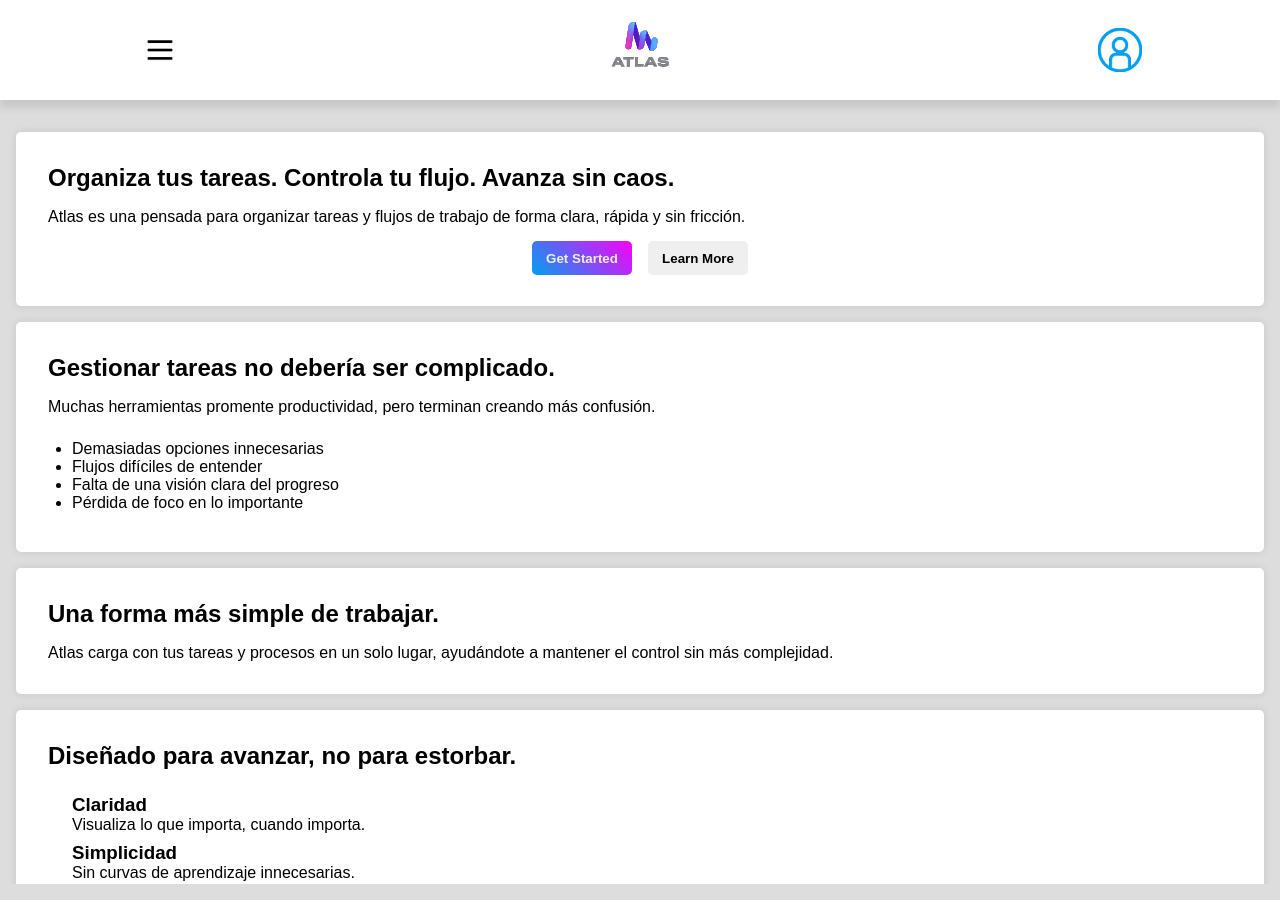
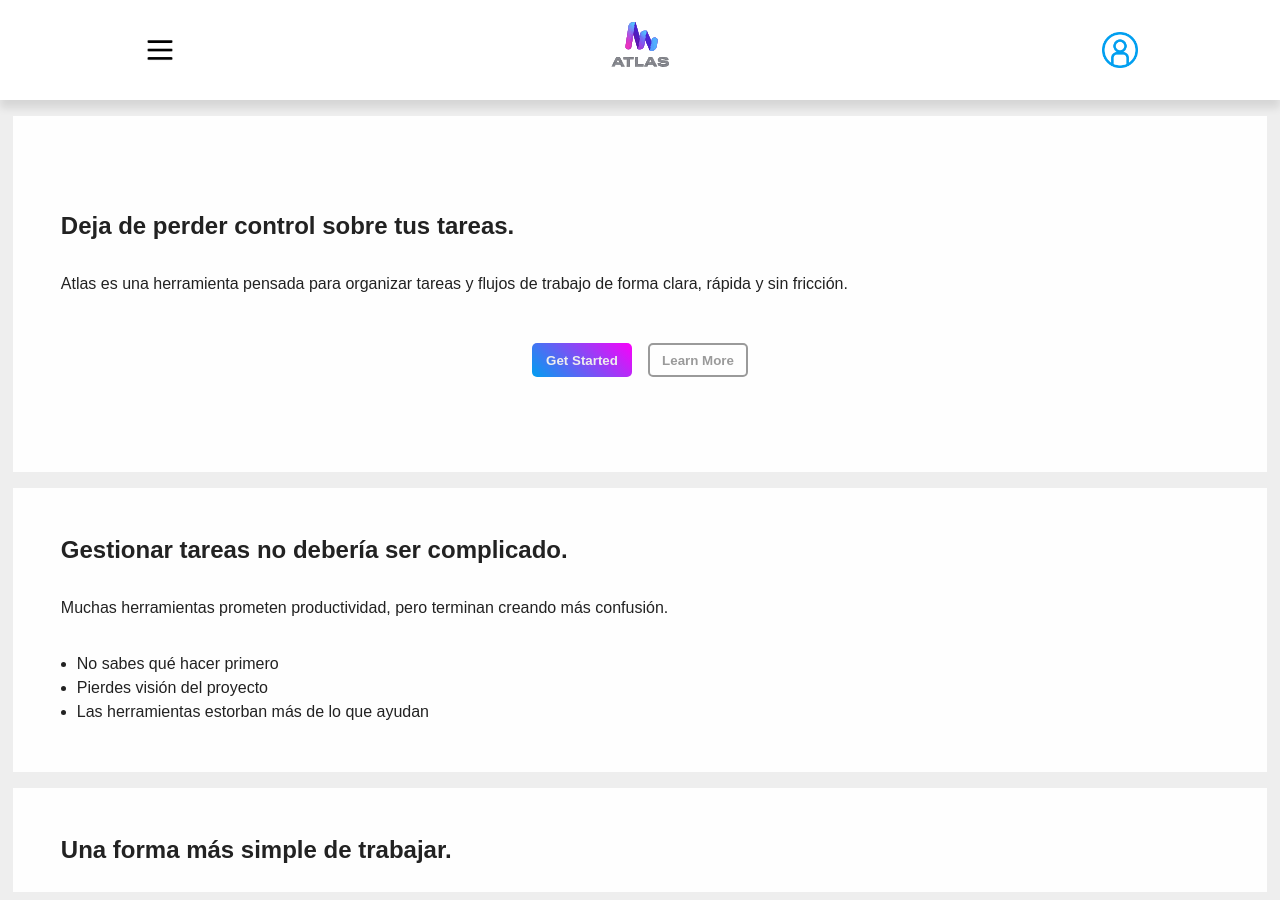
Before and after one commit to cristhianblaffita-web/TaskFlow-React-FastAPI, a React app in the folder frontend/: page / in a window 1280 px wide. Built offline with nearby package versions, Linux system fonts and the light colour scheme; the HTML template or start-up script is replaced by a standard one.

Commit message:
Refact: Change the Home Page style, the whole copy content and visual weight, and make it more user-friendly.

```diff
--- a/frontend/src/App.css
+++ b/frontend/src/App.css
@@ -2,8 +2,12 @@
   /* Colors */
   --primary-color: #009ff0;
   --secondary-color: #fa00fa;
+  --light-color: #9a9a9a;
   --primary-gradient: linear-gradient(45deg, var(--primary-color),
   var(--secondary-color));
+  --section-color: #ffffffef;
+
+  --primary-font-color: #222;
 
   /* Shading */
   --card-shadow: 0 0 8px rgba(0,0,0,.1);
--- a/frontend/src/pages/Home.jsx
+++ b/frontend/src/pages/Home.jsx
@@ -12,10 +12,10 @@ const Home = () => {
     <main className="home">
       <section className={"hero home-section " + effect}>
         <h1>
-          Organiza tus tareas. Controla tu flujo. Avanza sin caos.
+          Deja de perder control sobre tus tareas.
         </h1>
         <p>
-          Atlas es una pensada para organizar tareas y flujos de trabajo de
+          Atlas es una herramienta pensada para organizar tareas y flujos de trabajo de
           forma clara, rápida y sin fricción.
         </p>
         <div className="hero-actions" >
@@ -26,14 +26,13 @@ const Home = () => {
 
       <section className={"problem home-section " + effect}>
         <h2>Gestionar tareas no debería ser complicado.</h2>
-        <p>Muchas herramientas promente productividad, pero terminan creando más
+        <p>Muchas herramientas prometen productividad, pero terminan creando más
         confusión.</p>
 
         <ul>
-          <li>Demasiadas opciones innecesarias</li>
-          <li>Flujos difíciles de entender</li>
-          <li>Falta de una visión clara del progreso</li>
-          <li>Pérdida de foco en lo importante</li>
+          <li>No sabes qué hacer primero</li>
+          <li>Pierdes visión del proyecto</li>
+          <li>Las herramientas estorban más de lo que ayudan</li>
         </ul>
       </section>
 
@@ -44,7 +43,7 @@ const Home = () => {
       </section>
 
       <section className={"benefits home-section " + effect}>
-        <h2>Diseñado para avanzar, no para estorbar.</h2>
+        <h2>Un sistema pensado para el orden.</h2>
         <div className="benefit-cards">
           <div className="card">
             <h3>Claridad</h3>
@@ -66,9 +65,9 @@ const Home = () => {
       <section className={"how-it-works home-section " + effect}>
         <h2>Empieza en minutos</h2>
         <ol>
-          <li>Crea tu cuenta</li>
-          <li>Organiza tus ideas</li>
-          <li>Ejecuta tu propi flujo</li>
+          <li><strong>Crea</strong> tu cuenta</li>
+          <li><strong>Organiza</strong> tus ideas</li>
+          <li><strong>Ejecuta</strong> tu propio flujo</li>
         </ol>
       </section>
 
--- a/frontend/src/styles/Home.css
+++ b/frontend/src/styles/Home.css
@@ -1,6 +1,3 @@
-body {
-  background-color: #ddd;
-}
 
 main {
   width: 100vw;
@@ -10,30 +7,39 @@ main {
   flex-flow: column nowrap;
   place-content: start;
   place-items: center;
-  padding: 1em;
+  padding: .5em .8em;
   gap: 1em;
   font-family: Sans-Serif;
   font-size: 16px;
 }
 
 .home-section {
-  background-color: #fff;
-  border-radius: 5px;
-  box-shadow: var(--card-shadow);
+  background-color: var(--section-color);
+  color: #222;
   box-sizing: border-box;
   width: 100%;
   height: auto;
-  padding: 2em;
+  padding: 3em;
   display: flex;
   flex-flow: column nowrap;
-  gap: 1em;
+  gap: 2em;
   transform: translateX(-100%);
   transition: transform 2s ease;
+
+}
+
+.home-section p, ul, ol{
+  line-height: 1.5;
+}
+
+.hero {
+  padding: 6em 3em;
 }
 
 .hero-actions {
   width: 100%;
   height: 2em;
+  margin-top: 1em;
   display: flex;
   place-content: center;
   place-items: center;
@@ -47,6 +53,7 @@ main {
   border: 0;
   border-radius: 5px;
   font-weight: bolder;
+  cursor: pointer;
 }
 
 .primary {
@@ -54,10 +61,15 @@ main {
   color: #eee;
 }
 
+.secondary {
+  background: inherit;
+  color: var(--light-color);
+  border: 2px solid var(--light-color);
+}
+
 .problem ul {
   width: 100%;
   height: auto;
-  padding: .5em;
   margin: 0 1em;
 }
 
@@ -80,7 +92,6 @@ main {
 .how-it-works ol {
   width: 100%;
   height: auto;
-  padding: 1em;
   margin: 0 1em;
 }
 .cta .primary {
--- a/frontend/src/styles/Login.css
+++ b/frontend/src/styles/Login.css
@@ -1,5 +1,4 @@
 main {
   width: 100vw;
   height: 100%;
-
 }
--- a/frontend/src/styles/NavBar.css
+++ b/frontend/src/styles/NavBar.css
@@ -61,8 +61,8 @@
 }
 
 .user-btn {
-  width: calc(var(--nav-icon) + 1em);
-  height: calc(var(--nav-icon) + 1em);
+  width: calc(var(--nav-icon) + .5em);
+  height: calc(var(--nav-icon) + .5em);
   border: 0;
   background: url("../assets/not-loged-user.png");
   background-size: contain;
```
